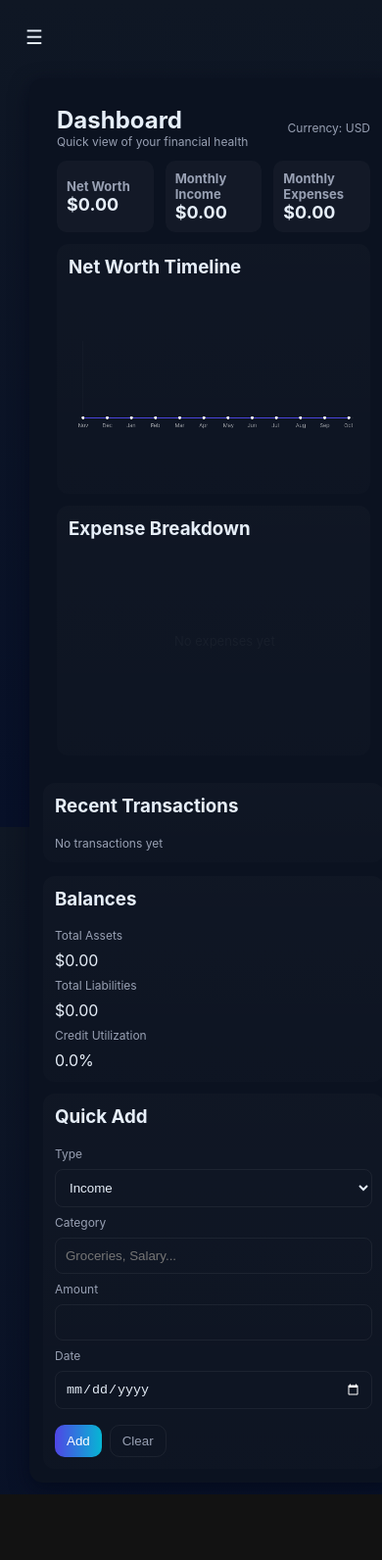
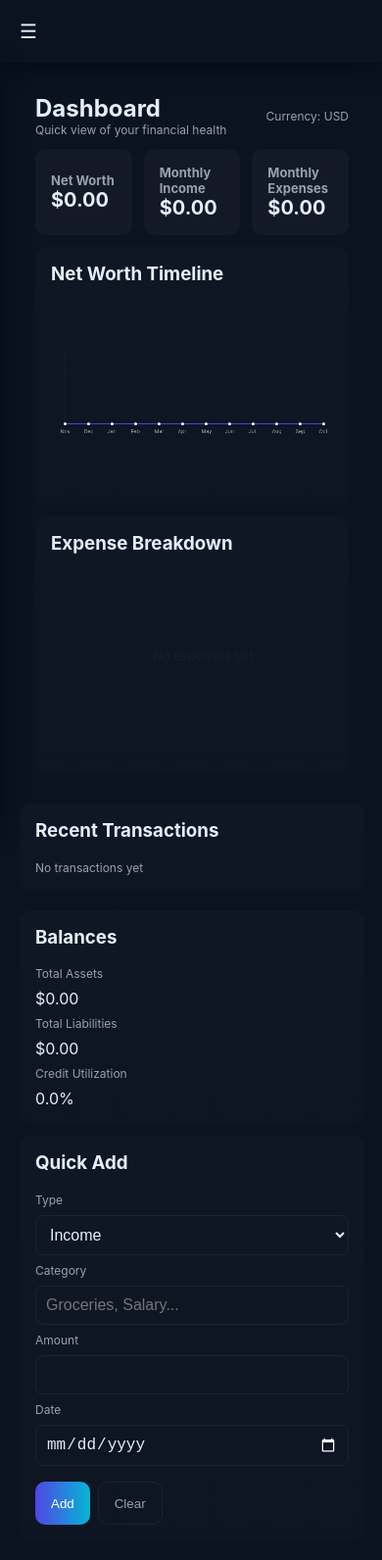
Before and after one commit to notsuremyname/Finance-Tracker, a website: page index.html in a window 390 px wide. Shown: the whole page at 98% size. Before the commit the page ends 1525 px from the top, so only its background shows below. Drawn offline with Linux system fonts and the light colour scheme.

Commit message:
feat: improve responsive layout and mobile experience

```diff
--- a/assets/styles.css
+++ b/assets/styles.css
@@ -64,10 +64,32 @@ body{
 .topbar{display:none;align-items:center;justify-content:space-between;margin-bottom:10px}
 .burger{background:transparent;border:0;color:var(--text);font-size:20px;padding:8px;border-radius:8px}
 
-.main{min-height:520px;background:var(--panel);border-radius:var(--card-radius);padding:14px;box-shadow:var(--shadow)}
-.grid-2{display:grid;grid-template-columns:1fr 320px;gap:14px}
-.panel{background:linear-gradient(180deg, rgba(255,255,255,0.02), rgba(255,255,255,0.01));border-radius:12px;padding:12px}
-.card{background:transparent;padding:14px;border-radius:12px}
+.main{
+  min-height: 520px;
+  background: var(--panel);
+  border-radius: var(--card-radius);
+  padding: 20px;
+  box-shadow: var(--shadow);
+  overflow: hidden;
+}
+.grid-2{
+  display: grid;
+  grid-template-columns: 1fr 320px;
+  gap: 20px;
+  align-items: start;
+}
+.panel{
+  background: linear-gradient(180deg, rgba(255,255,255,0.02), rgba(255,255,255,0.01));
+  border-radius: 12px;
+  padding: 16px;
+  overflow: hidden;
+}
+.card{
+  background: transparent;
+  padding: 16px;
+  border-radius: 12px;
+  overflow: hidden;
+}
 
 .row{display:flex;gap:12px;align-items:center}
 .col{display:flex;flex-direction:column;gap:8px}
@@ -77,9 +99,36 @@ body{
 .kpi .value{font-size:18px;font-weight:700}
 .muted{color:var(--muted);font-size:13px}
 
-table{width:100%;border-collapse:collapse}
-th,td{padding:8px;text-align:left;font-size:13px;color:var(--text)}
-thead th{color:var(--muted);font-size:12px}
+/* Table styles with horizontal scroll on mobile */
+.table-wrapper {
+  width: 100%;
+  overflow-x: auto;
+  -webkit-overflow-scrolling: touch;
+}
+table {
+  width: 100%;
+  border-collapse: collapse;
+  min-width: 600px; /* Ensure table doesn't get too squeezed */
+}
+th,td {
+  padding: 12px 8px;
+  text-align: left;
+  font-size: 13px;
+  color: var(--text);
+  white-space: nowrap;
+  overflow: hidden;
+  text-overflow: ellipsis;
+  max-width: 200px;
+}
+thead th {
+  color: var(--muted);
+  font-size: 12px;
+  font-weight: 600;
+  background: var(--glass);
+  position: sticky;
+  top: 0;
+  z-index: 10;
+}
 
 form{display:grid;gap:8px}
 input,select,textarea{background:transparent;border:1px solid rgba(255,255,255,0.06);padding:10px;border-radius:8px;color:inherit}
@@ -93,16 +142,88 @@ label{font-size:12px;color:var(--muted)}
 .pill{padding:6px 8px;border-radius:999px;background:rgba(255,255,255,0.03);font-size:12px}
 
 @media (max-width:900px){
-  .app{grid-template-columns:1fr;padding:12px}
-  .sidebar{position:fixed;left:12px;top:60px;bottom:12px;width:280px;z-index:60;transform:translateX(-120%);transition:transform .22s ease;}
-  .sidebar.open{transform:translateX(0)}
-  .topbar{display:flex}
-  .grid-2{grid-template-columns:1fr}
+  body {
+    padding: 0;
+  }
+  .app{
+    grid-template-columns: 1fr;
+    padding: 0;
+    height: 100vh;
+    gap: 0;
+  }
+  .sidebar{
+    position: fixed;
+    left: 0;
+    top: 60px;
+    bottom: 0;
+    width: 280px;
+    z-index: 60;
+    transform: translateX(-100%);
+    transition: transform .22s ease;
+    border-radius: 0;
+    margin: 0;
+  }
+  .sidebar.open{
+    transform: translateX(0);
+    box-shadow: var(--shadow);
+  }
+  .topbar{
+    display: flex;
+    background: var(--panel);
+    padding: 12px;
+    position: fixed;
+    top: 0;
+    left: 0;
+    right: 0;
+    z-index: 50;
+    box-shadow: var(--shadow);
+  }
+  .main {
+    margin-top: 60px;
+    border-radius: 0;
+    min-height: calc(100vh - 60px);
+    overflow-x: hidden;
+  }
+  .grid-2{
+    grid-template-columns: 1fr;
+    gap: 20px;
+  }
 
-  /* On small screens the topbar contains the burger and title area.
-     Hide the sidebar brand title to avoid duplicate headings when the
-     sidebar is visible or when layout collapses. */
+  /* On small screens the topbar contains the burger and title area */
   .brand h1, .brand p { display: none; }
+
+  /* Improve forms on mobile */
+  form {
+    max-width: 100%;
+    overflow: hidden;
+  }
+  input, select, textarea {
+    max-width: 100%;
+    font-size: 16px; /* Prevent zoom on iOS */
+  }
+
+  /* Make buttons more touchable */
+  .btn {
+    padding: 10px 16px;
+    min-height: 44px;
+    display: flex;
+    align-items: center;
+    justify-content: center;
+  }
+
+  /* Adjust KPI cards for mobile */
+  .kpi {
+    padding: 16px;
+  }
+  .kpi .value {
+    font-size: 20px;
+  }
+
+  /* Make charts responsive */
+  .chart-box {
+    width: 100%;
+    overflow: hidden;
+  }
 }
 
 .chart-box{height:200px;display:flex;align-items:center;justify-content:center}
```
